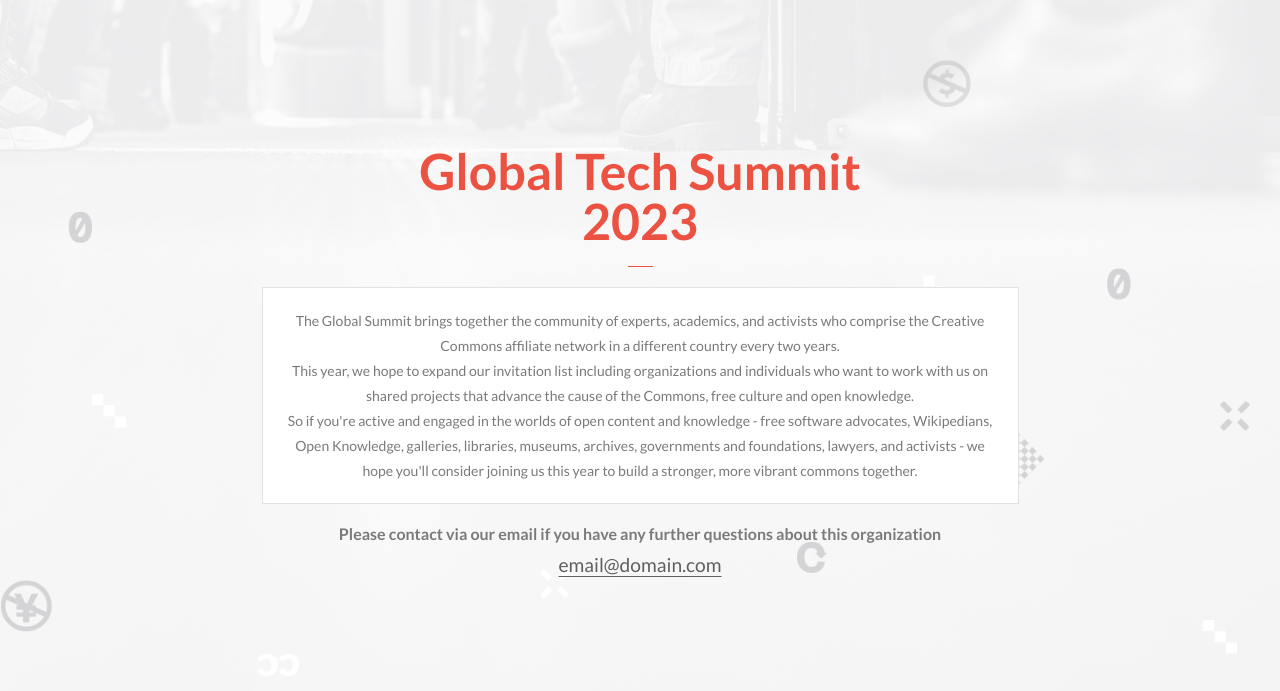
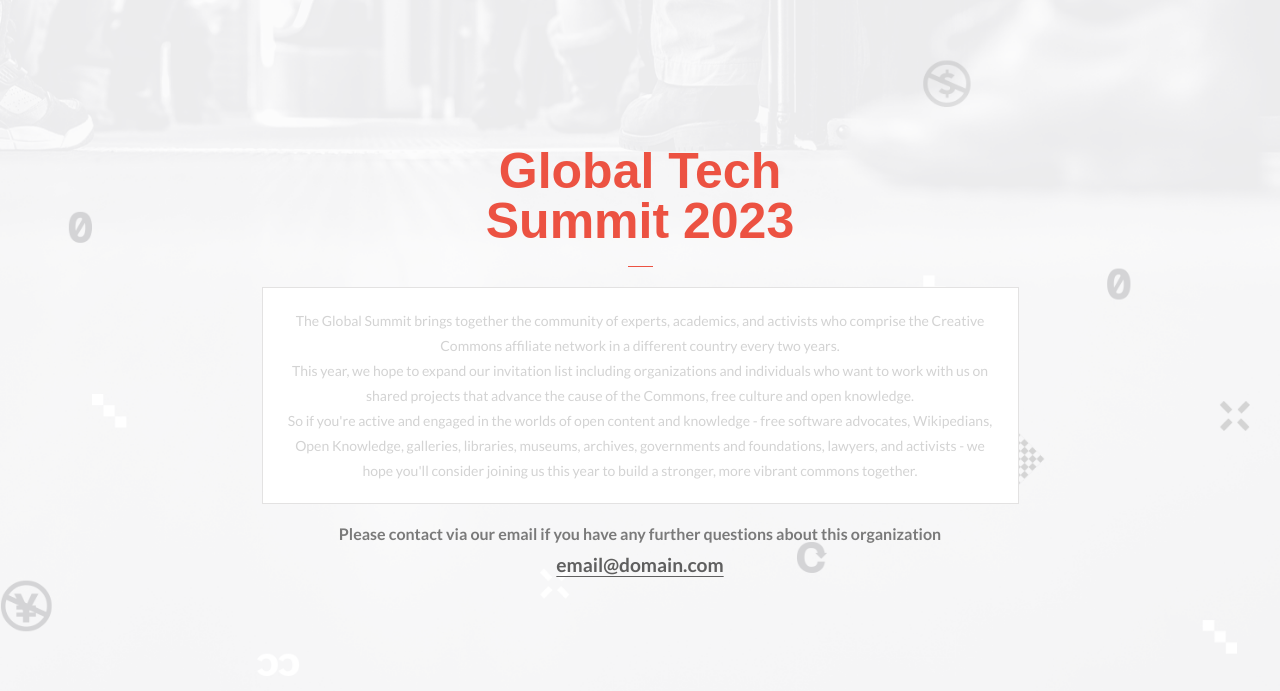
Before and after one commit to suthish777/capstone__01, a website: page about.html in a window 1280 px wide. Shown: the part 109-800 px from the top of the page. Drawn offline with Linux system fonts and the light colour scheme.

Commit message:
Add about.css

```diff
--- a/about.css
+++ b/about.css
@@ -108,6 +108,7 @@
   font-size: 40px;
   line-height: 40px;
   margin-bottom: 20px;
+  font-family: 'COCOGOOSE', sans-serif;
 }
 
 .section-1 .p {
@@ -402,7 +403,7 @@
     padding: 20px;
     line-height: 25px;
     font-size: 14px;
-    color: #7a7a7a;
+    color: #d3d3d3;
     max-width: 715px;
   }
 
@@ -420,7 +421,7 @@
     text-underline-position: under;
     padding-bottom: 5px;
     font-size: larger;
-    font-weight: 500;
+    font-weight: bold;
     margin-top: -10px;
   }
 
@@ -493,7 +494,6 @@
     max-width: 550px;
     font-size: 14px;
     font-weight: 700;
-    color: #fff;
   }
 
   .footer .text-inner-container {
```
